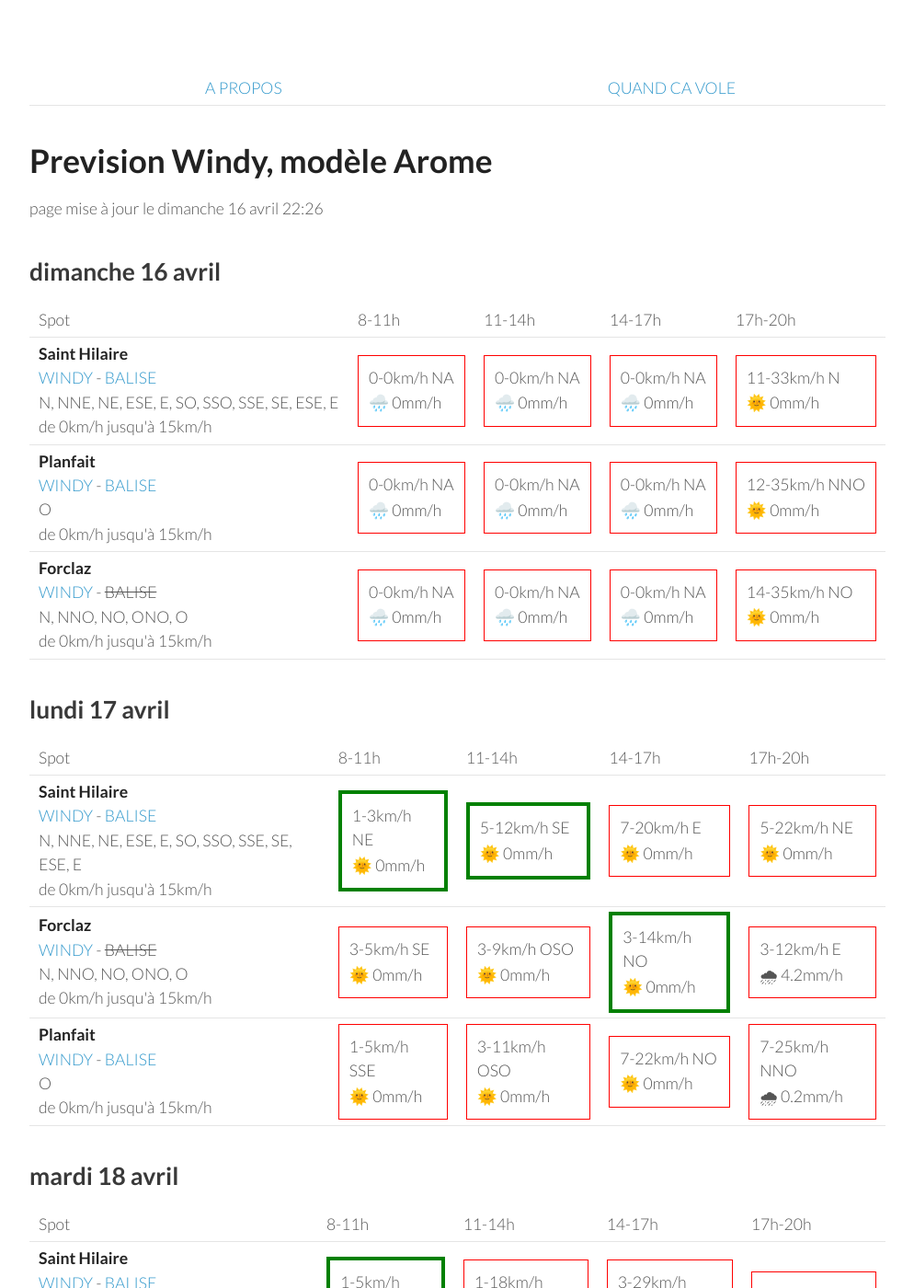
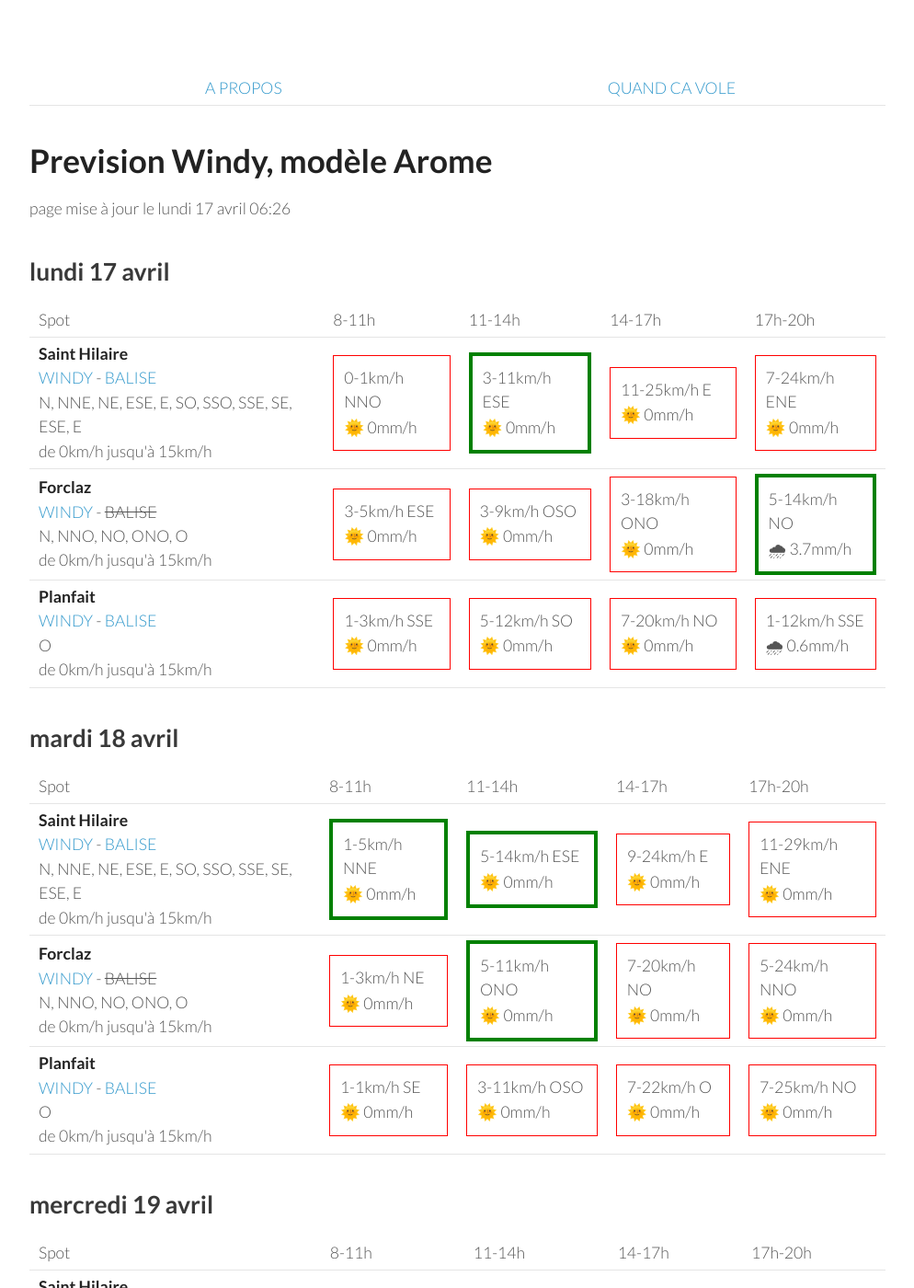
Before and after one commit to parapente-dans-le-nord/parapente-dans-le-nord.github.io, a Jekyll site: the page built from alpes_nord.markdown, in a window 1280 px wide and 1400 px high. Shown: the whole window at 92% size, without its empty margins (26-1020 px from the left). Built offline with Jekyll 4.4.1, drawn with Linux system fonts in a browser that asks for light colours; some of the changed text lies outside the part shown.

Commit message:
update index.markdown

```diff
--- a/alpes_nord.markdown
+++ b/alpes_nord.markdown
@@ -7,51 +7,8 @@ title:  "Tous les spots"
 {: .links}
 
 # Prevision Windy, modèle Arome
-page mise à jour le dimanche 16 avril 22:26
+page mise à jour le lundi 17 avril 06:26
 
-## dimanche 16 avril
-
-{::nomarkdown}
-<table>
-  <tbody>
-    <tr>
-      <td>Spot</td>
-      <td>8-11h</td>
-      <td>11-14h</td>
-      <td>14-17h</td>
-      <td>17h-20h</td>
-    </tr>
-<tr>
-        <td><strong>Saint Hilaire</strong><br><a href="https://windy.com/45.307/5.888?45.087,5.889,9,m:eUFagkX">WINDY</a> - <span class=""><a href="http://www.balisemeteo.com/balise.php?idBalise=61">BALISE</a> </span><br> <span class="vent-favorable">N, NNE, NE, ESE, E, SO, SSO, SSE, SE, ESE, E</span><br><span class="force-vent">de 0km/h jusqu'à 15km/h</span> </td>
-
-            <td><div class="not-flyable"><p>0-0km/h NA</p><p>🌧️ 0mm/h</p></div></td>
-            <td><div class="not-flyable"><p>0-0km/h NA</p><p>🌧️ 0mm/h</p></div></td>
-            <td><div class="not-flyable"><p>0-0km/h NA</p><p>🌧️ 0mm/h</p></div></td>
-            <td><div class="not-flyable"><p>11-33km/h N</p><p>🌞 0mm/h</p></div></td>
-
-    </tr>
-<tr>
-        <td><strong>Planfait</strong><br><a href="https://windy.com/45.853/6.223?45.415,6.223,8">WINDY</a> - <span class=""><a href="https://www.openwindmap.org/PP496">BALISE</a> </span><br> <span class="vent-favorable">O</span><br><span class="force-vent">de 0km/h jusqu'à 15km/h</span> </td>
-
-            <td><div class="not-flyable"><p>0-0km/h NA</p><p>🌧️ 0mm/h</p></div></td>
-            <td><div class="not-flyable"><p>0-0km/h NA</p><p>🌧️ 0mm/h</p></div></td>
-            <td><div class="not-flyable"><p>0-0km/h NA</p><p>🌧️ 0mm/h</p></div></td>
-            <td><div class="not-flyable"><p>12-35km/h NNO</p><p>🌞 0mm/h</p></div></td>
-
-    </tr>
-<tr>
-        <td><strong>Forclaz</strong><br><a href="https://windy.com/45.814/6.247?45.375,6.246,8,m:eVwaglz">WINDY</a> - <span class="no-balise"> BALISE </span><br> <span class="vent-favorable">N, NNO, NO, ONO, O</span><br><span class="force-vent">de 0km/h jusqu'à 15km/h</span> </td>
-
-            <td><div class="not-flyable"><p>0-0km/h NA</p><p>🌧️ 0mm/h</p></div></td>
-            <td><div class="not-flyable"><p>0-0km/h NA</p><p>🌧️ 0mm/h</p></div></td>
-            <td><div class="not-flyable"><p>0-0km/h NA</p><p>🌧️ 0mm/h</p></div></td>
-            <td><div class="not-flyable"><p>14-35km/h NO</p><p>🌞 0mm/h</p></div></td>
-
-    </tr>
-
-</tbody>
-</table>
-{:/}
 ## lundi 17 avril
 
 {::nomarkdown}
@@ -67,30 +24,30 @@ page mise à jour le dimanche 16 avril 22:26
 <tr>
         <td><strong>Saint Hilaire</strong><br><a href="https://windy.com/45.307/5.888?45.087,5.889,9,m:eUFagkX">WINDY</a> - <span class=""><a href="http://www.balisemeteo.com/balise.php?idBalise=61">BALISE</a> </span><br> <span class="vent-favorable">N, NNE, NE, ESE, E, SO, SSO, SSE, SE, ESE, E</span><br><span class="force-vent">de 0km/h jusqu'à 15km/h</span> </td>
 
-            <td><div class="flyable"><p>1-3km/h NE</p><p>🌞 0mm/h</p></div></td>
-            <td><div class="flyable"><p>5-12km/h SE</p><p>🌞 0mm/h</p></div></td>
-            <td><div class="not-flyable"><p>7-20km/h E</p><p>🌞 0mm/h</p></div></td>
-            <td><div class="not-flyable"><p>5-22km/h NE</p><p>🌞 0mm/h</p></div></td>
+            <td><div class="not-flyable"><p>0-1km/h NNO</p><p>🌞 0mm/h</p></div></td>
+            <td><div class="flyable"><p>3-11km/h ESE</p><p>🌞 0mm/h</p></div></td>
+            <td><div class="not-flyable"><p>11-25km/h E</p><p>🌞 0mm/h</p></div></td>
+            <td><div class="not-flyable"><p>7-24km/h ENE</p><p>🌞 0mm/h</p></div></td>
 
 
     </tr>
 <tr>
         <td><strong>Forclaz</strong><br><a href="https://windy.com/45.814/6.247?45.375,6.246,8,m:eVwaglz">WINDY</a> - <span class="no-balise"> BALISE </span><br> <span class="vent-favorable">N, NNO, NO, ONO, O</span><br><span class="force-vent">de 0km/h jusqu'à 15km/h</span> </td>
 
-            <td><div class="not-flyable"><p>3-5km/h SE</p><p>🌞 0mm/h</p></div></td>
+            <td><div class="not-flyable"><p>3-5km/h ESE</p><p>🌞 0mm/h</p></div></td>
             <td><div class="not-flyable"><p>3-9km/h OSO</p><p>🌞 0mm/h</p></div></td>
-            <td><div class="flyable"><p>3-14km/h NO</p><p>🌞 0mm/h</p></div></td>
-            <td><div class="not-flyable"><p>3-12km/h E</p><p>🌧 4.2mm/h</p></div></td>
+            <td><div class="not-flyable"><p>3-18km/h ONO</p><p>🌞 0mm/h</p></div></td>
+            <td><div class="flyable"><p>5-14km/h NO</p><p>🌧 3.7mm/h</p></div></td>
 
 
     </tr>
 <tr>
         <td><strong>Planfait</strong><br><a href="https://windy.com/45.853/6.223?45.415,6.223,8">WINDY</a> - <span class=""><a href="https://www.openwindmap.org/PP496">BALISE</a> </span><br> <span class="vent-favorable">O</span><br><span class="force-vent">de 0km/h jusqu'à 15km/h</span> </td>
 
-            <td><div class="not-flyable"><p>1-5km/h SSE</p><p>🌞 0mm/h</p></div></td>
-            <td><div class="not-flyable"><p>3-11km/h OSO</p><p>🌞 0mm/h</p></div></td>
-            <td><div class="not-flyable"><p>7-22km/h NO</p><p>🌞 0mm/h</p></div></td>
-            <td><div class="not-flyable"><p>7-25km/h NNO</p><p>🌧 0.2mm/h</p></div></td>
+            <td><div class="not-flyable"><p>1-3km/h SSE</p><p>🌞 0mm/h</p></div></td>
+            <td><div class="not-flyable"><p>5-12km/h SO</p><p>🌞 0mm/h</p></div></td>
+            <td><div class="not-flyable"><p>7-20km/h NO</p><p>🌞 0mm/h</p></div></td>
+            <td><div class="not-flyable"><p>1-12km/h SSE</p><p>🌧 0.6mm/h</p></div></td>
 
 
     </tr>
@@ -114,19 +71,9 @@ page mise à jour le dimanche 16 avril 22:26
         <td><strong>Saint Hilaire</strong><br><a href="https://windy.com/45.307/5.888?45.087,5.889,9,m:eUFagkX">WINDY</a> - <span class=""><a href="http://www.balisemeteo.com/balise.php?idBalise=61">BALISE</a> </span><br> <span class="vent-favorable">N, NNE, NE, ESE, E, SO, SSO, SSE, SE, ESE, E</span><br><span class="force-vent">de 0km/h jusqu'à 15km/h</span> </td>
 
             <td><div class="flyable"><p>1-5km/h NNE</p><p>🌞 0mm/h</p></div></td>
-            <td><div class="not-flyable"><p>1-18km/h ONO</p><p>🌞 0mm/h</p></div></td>
-            <td><div class="not-flyable"><p>3-29km/h ONO</p><p>🌧 0.2mm/h</p></div></td>
-            <td><div class="not-flyable"><p>5-31km/h SE</p><p>🌧 4.3mm/h</p></div></td>
-
-
-    </tr>
-<tr>
-        <td><strong>Planfait</strong><br><a href="https://windy.com/45.853/6.223?45.415,6.223,8">WINDY</a> - <span class=""><a href="https://www.openwindmap.org/PP496">BALISE</a> </span><br> <span class="vent-favorable">O</span><br><span class="force-vent">de 0km/h jusqu'à 15km/h</span> </td>
-
-            <td><div class="not-flyable"><p>1-1km/h ESE</p><p>🌞 0mm/h</p></div></td>
-            <td><div class="not-flyable"><p>3-20km/h ONO</p><p>🌞 0mm/h</p></div></td>
-            <td><div class="not-flyable"><p>7-29km/h NO</p><p>🌞 0mm/h</p></div></td>
-            <td><div class="not-flyable"><p>5-31km/h NNO</p><p>🌧 1mm/h</p></div></td>
+            <td><div class="flyable"><p>5-14km/h ESE</p><p>🌞 0mm/h</p></div></td>
+            <td><div class="not-flyable"><p>9-24km/h E</p><p>🌞 0mm/h</p></div></td>
+            <td><div class="not-flyable"><p>11-29km/h ENE</p><p>🌞 0mm/h</p></div></td>
 
 
     </tr>
@@ -134,9 +81,19 @@ page mise à jour le dimanche 16 avril 22:26
         <td><strong>Forclaz</strong><br><a href="https://windy.com/45.814/6.247?45.375,6.246,8,m:eVwaglz">WINDY</a> - <span class="no-balise"> BALISE </span><br> <span class="vent-favorable">N, NNO, NO, ONO, O</span><br><span class="force-vent">de 0km/h jusqu'à 15km/h</span> </td>
 
             <td><div class="not-flyable"><p>1-3km/h NE</p><p>🌞 0mm/h</p></div></td>
-            <td><div class="not-flyable"><p>3-18km/h ONO</p><p>🌞 0mm/h</p></div></td>
-            <td><div class="not-flyable"><p>7-29km/h ONO</p><p>🌞 0mm/h</p></div></td>
-            <td><div class="not-flyable"><p>5-31km/h NO</p><p>🌧 0.7mm/h</p></div></td>
+            <td><div class="flyable"><p>5-11km/h ONO</p><p>🌞 0mm/h</p></div></td>
+            <td><div class="not-flyable"><p>7-20km/h NO</p><p>🌞 0mm/h</p></div></td>
+            <td><div class="not-flyable"><p>5-24km/h NNO</p><p>🌞 0mm/h</p></div></td>
+
+
+    </tr>
+<tr>
+        <td><strong>Planfait</strong><br><a href="https://windy.com/45.853/6.223?45.415,6.223,8">WINDY</a> - <span class=""><a href="https://www.openwindmap.org/PP496">BALISE</a> </span><br> <span class="vent-favorable">O</span><br><span class="force-vent">de 0km/h jusqu'à 15km/h</span> </td>
+
+            <td><div class="not-flyable"><p>1-1km/h SE</p><p>🌞 0mm/h</p></div></td>
+            <td><div class="not-flyable"><p>3-11km/h OSO</p><p>🌞 0mm/h</p></div></td>
+            <td><div class="not-flyable"><p>7-22km/h O</p><p>🌞 0mm/h</p></div></td>
+            <td><div class="not-flyable"><p>7-25km/h NO</p><p>🌞 0mm/h</p></div></td>
 
 
     </tr>
@@ -159,30 +116,30 @@ page mise à jour le dimanche 16 avril 22:26
 <tr>
         <td><strong>Saint Hilaire</strong><br><a href="https://windy.com/45.307/5.888?45.087,5.889,9,m:eUFagkX">WINDY</a> - <span class=""><a href="http://www.balisemeteo.com/balise.php?idBalise=61">BALISE</a> </span><br> <span class="vent-favorable">N, NNE, NE, ESE, E, SO, SSO, SSE, SE, ESE, E</span><br><span class="force-vent">de 0km/h jusqu'à 15km/h</span> </td>
 
-            <td><div class="not-flyable"><p>1-11km/h NNO</p><p>🌞 0mm/h</p></div></td>
-            <td><div class="not-flyable"><p>0-14km/h NO</p><p>🌞 0mm/h</p></div></td>
-            <td><div class="not-flyable"><p>3-27km/h ONO</p><p>🌞 0mm/h</p></div></td>
-            <td><div class="not-flyable"><p>5-31km/h SSE</p><p>🌧 2.9mm/h</p></div></td>
+            <td><div class="not-flyable"><p>1-12km/h NNO</p><p>🌞 0mm/h</p></div></td>
+            <td><div class="not-flyable"><p>1-18km/h ONO</p><p>🌞 0mm/h</p></div></td>
+            <td><div class="not-flyable"><p>5-31km/h NO</p><p>🌧 0.3mm/h</p></div></td>
+            <td><div class="not-flyable"><p>5-35km/h N</p><p>🌞 0mm/h</p></div></td>
 
 
     </tr>
 <tr>
         <td><strong>Planfait</strong><br><a href="https://windy.com/45.853/6.223?45.415,6.223,8">WINDY</a> - <span class=""><a href="https://www.openwindmap.org/PP496">BALISE</a> </span><br> <span class="vent-favorable">O</span><br><span class="force-vent">de 0km/h jusqu'à 15km/h</span> </td>
 
-            <td><div class="not-flyable"><p>3-11km/h E</p><p>🌞 0mm/h</p></div></td>
-            <td><div class="not-flyable"><p>5-20km/h NO</p><p>🌞 0mm/h</p></div></td>
-            <td><div class="not-flyable"><p>7-29km/h NO</p><p>🌞 0mm/h</p></div></td>
-            <td><div class="not-flyable"><p>9-33km/h NO</p><p>🌞 0mm/h</p></div></td>
+            <td><div class="not-flyable"><p>3-12km/h E</p><p>🌞 0mm/h</p></div></td>
+            <td><div class="not-flyable"><p>3-18km/h NO</p><p>🌞 0mm/h</p></div></td>
+            <td><div class="not-flyable"><p>7-27km/h NO</p><p>🌧 0.3mm/h</p></div></td>
+            <td><div class="not-flyable"><p>7-29km/h NNO</p><p>🌞 0mm/h</p></div></td>
 
 
     </tr>
 <tr>
         <td><strong>Forclaz</strong><br><a href="https://windy.com/45.814/6.247?45.375,6.246,8,m:eVwaglz">WINDY</a> - <span class="no-balise"> BALISE </span><br> <span class="vent-favorable">N, NNO, NO, ONO, O</span><br><span class="force-vent">de 0km/h jusqu'à 15km/h</span> </td>
 
-            <td><div class="not-flyable"><p>3-12km/h ESE</p><p>🌞 0mm/h</p></div></td>
-            <td><div class="not-flyable"><p>3-20km/h ONO</p><p>🌞 0mm/h</p></div></td>
+            <td><div class="not-flyable"><p>3-14km/h ESE</p><p>🌞 0mm/h</p></div></td>
+            <td><div class="not-flyable"><p>3-18km/h ONO</p><p>🌞 0mm/h</p></div></td>
+            <td><div class="not-flyable"><p>7-29km/h NO</p><p>🌧 0.2mm/h</p></div></td>
             <td><div class="not-flyable"><p>7-29km/h NO</p><p>🌞 0mm/h</p></div></td>
-            <td><div class="not-flyable"><p>9-33km/h NO</p><p>🌞 0mm/h</p></div></td>
 
 
     </tr>
@@ -203,32 +160,32 @@ page mise à jour le dimanche 16 avril 22:26
       <td>17h-20h</td>
     </tr>
 <tr>
-        <td><strong>Forclaz</strong><br><a href="https://windy.com/45.814/6.247?45.375,6.246,8,m:eVwaglz">WINDY</a> - <span class="no-balise"> BALISE </span><br> <span class="vent-favorable">N, NNO, NO, ONO, O</span><br><span class="force-vent">de 0km/h jusqu'à 15km/h</span> </td>
+        <td><strong>Saint Hilaire</strong><br><a href="https://windy.com/45.307/5.888?45.087,5.889,9,m:eUFagkX">WINDY</a> - <span class=""><a href="http://www.balisemeteo.com/balise.php?idBalise=61">BALISE</a> </span><br> <span class="vent-favorable">N, NNE, NE, ESE, E, SO, SSO, SSE, SE, ESE, E</span><br><span class="force-vent">de 0km/h jusqu'à 15km/h</span> </td>
 
-            <td><div class="flyable"><p>1-11km/h NO</p><p>🌞 0mm/h</p></div></td>
-            <td><div class="not-flyable"><p>3-20km/h ONO</p><p>🌞 0mm/h</p></div></td>
-            <td><div class="not-flyable"><p>5-25km/h ONO</p><p>🌧 0.6mm/h</p></div></td>
-            <td><div class="not-flyable"><p>5-29km/h NO</p><p>🌧 0.6mm/h</p></div></td>
+            <td><div class="flyable"><p>1-11km/h E</p><p>🌧 1.1mm/h</p></div></td>
+            <td><div class="not-flyable"><p>3-24km/h SO</p><p>🌧 1.4mm/h</p></div></td>
+            <td><div class="not-flyable"><p>5-27km/h NNO</p><p>🌧 1.3mm/h</p></div></td>
+            <td><div class="not-flyable"><p>3-25km/h NO</p><p>🌧 0.5mm/h</p></div></td>
 
 
     </tr>
 <tr>
         <td><strong>Planfait</strong><br><a href="https://windy.com/45.853/6.223?45.415,6.223,8">WINDY</a> - <span class=""><a href="https://www.openwindmap.org/PP496">BALISE</a> </span><br> <span class="vent-favorable">O</span><br><span class="force-vent">de 0km/h jusqu'à 15km/h</span> </td>
 
-            <td><div class="not-flyable"><p>3-12km/h N</p><p>🌞 0mm/h</p></div></td>
-            <td><div class="not-flyable"><p>5-22km/h NO</p><p>🌞 0mm/h</p></div></td>
+            <td><div class="not-flyable"><p>3-14km/h ESE</p><p>🌧 1.3mm/h</p></div></td>
+            <td><div class="not-flyable"><p>3-25km/h O</p><p>🌧 1.1mm/h</p></div></td>
             <td><div class="not-flyable"><p>7-27km/h NO</p><p>🌧 0.3mm/h</p></div></td>
             <td><div class="not-flyable"><p>7-29km/h ONO</p><p>🌧 0.3mm/h</p></div></td>
 
 
     </tr>
 <tr>
-        <td><strong>Saint Hilaire</strong><br><a href="https://windy.com/45.307/5.888?45.087,5.889,9,m:eUFagkX">WINDY</a> - <span class=""><a href="http://www.balisemeteo.com/balise.php?idBalise=61">BALISE</a> </span><br> <span class="vent-favorable">N, NNE, NE, ESE, E, SO, SSO, SSE, SE, ESE, E</span><br><span class="force-vent">de 0km/h jusqu'à 15km/h</span> </td>
+        <td><strong>Forclaz</strong><br><a href="https://windy.com/45.814/6.247?45.375,6.246,8,m:eVwaglz">WINDY</a> - <span class="no-balise"> BALISE </span><br> <span class="vent-favorable">N, NNO, NO, ONO, O</span><br><span class="force-vent">de 0km/h jusqu'à 15km/h</span> </td>
 
-            <td><div class="not-flyable"><p>3-20km/h ENE</p><p>🌞 0mm/h</p></div></td>
-            <td><div class="not-flyable"><p>3-24km/h O</p><p>🌧 0.3mm/h</p></div></td>
-            <td><div class="not-flyable"><p>7-37km/h O</p><p>🌧 0.7mm/h</p></div></td>
-            <td><div class="not-flyable"><p>5-37km/h NO</p><p>🌧 0.4mm/h</p></div></td>
+            <td><div class="not-flyable"><p>3-14km/h E</p><p>🌧 2mm/h</p></div></td>
+            <td><div class="not-flyable"><p>1-24km/h O</p><p>🌧 0.9mm/h</p></div></td>
+            <td><div class="not-flyable"><p>5-25km/h ONO</p><p>🌧 0.6mm/h</p></div></td>
+            <td><div class="not-flyable"><p>5-29km/h NO</p><p>🌧 0.6mm/h</p></div></td>
 
 
     </tr>
@@ -271,10 +228,10 @@ page mise à jour le dimanche 16 avril 22:26
 <tr>
         <td><strong>Saint Hilaire</strong><br><a href="https://windy.com/45.307/5.888?45.087,5.889,9,m:eUFagkX">WINDY</a> - <span class=""><a href="http://www.balisemeteo.com/balise.php?idBalise=61">BALISE</a> </span><br> <span class="vent-favorable">N, NNE, NE, ESE, E, SO, SSO, SSE, SE, ESE, E</span><br><span class="force-vent">de 0km/h jusqu'à 15km/h</span> </td>
 
-            <td><div class="not-flyable"><p>1-29km/h ESE</p><p>🌧 0.2mm/h</p></div></td>
-            <td><div class="not-flyable"><p>3-35km/h SO</p><p>🌧 0.2mm/h</p></div></td>
-            <td><div class="not-flyable"><p>11-62km/h SSO</p><p>🌧 0.2mm/h</p></div></td>
-            <td><div class="not-flyable"><p>5-68km/h SO</p><p>🌧 1.4mm/h</p></div></td>
+            <td><div class="not-flyable"><p>3-33km/h SSO</p><p>🌞 0mm/h</p></div></td>
+            <td><div class="not-flyable"><p>7-48km/h SSO</p><p>🌞 0mm/h</p></div></td>
+            <td><div class="not-flyable"><p>9-57km/h SSO</p><p>🌧 0.7mm/h</p></div></td>
+            <td><div class="not-flyable"><p>5-57km/h SO</p><p>🌧 2.5mm/h</p></div></td>
 
 
     </tr>
```
